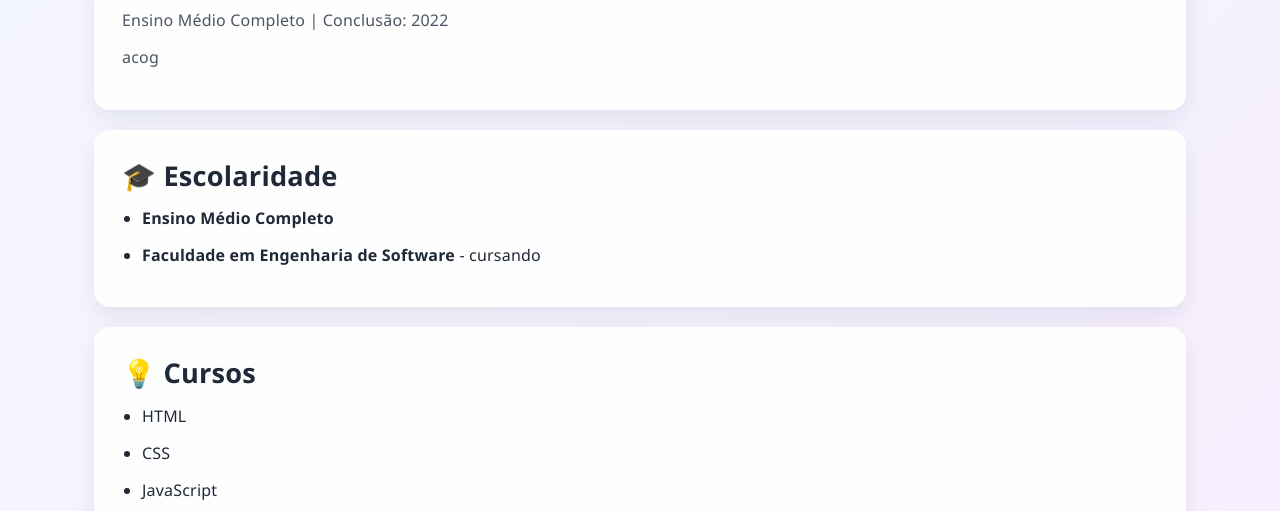
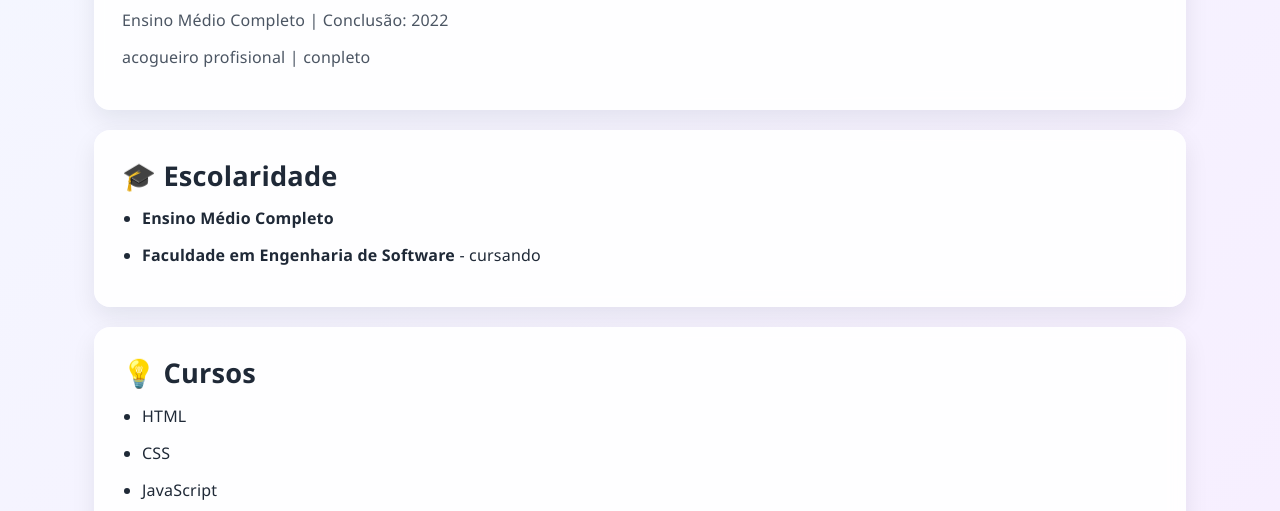
Before and after one commit to jadsond187-cmyk/curriculo-versao-1, a plain HTML site: page formacao.html in a window 1280 px wide. Shown: the part 259-770 px from the top of the page. Drawn offline with Linux system fonts and the light colour scheme.

Commit message:
Fix typos in formação section

```diff
--- a/formacao.html
+++ b/formacao.html
@@ -33,7 +33,7 @@
     <h1>Formação</h1>
     <p>Engenharia de Software — UNINTER Cursando — 4º período | Ensino a distância (EAD) conclusão 12/12/2029 </p>
     <p>Ensino Médio Completo | Conclusão: 2022</p>
-    <p>acog</p>
+    <p>acogueiro profisional | conpleto </p>
   </section>
 
   <section class="card">
```
